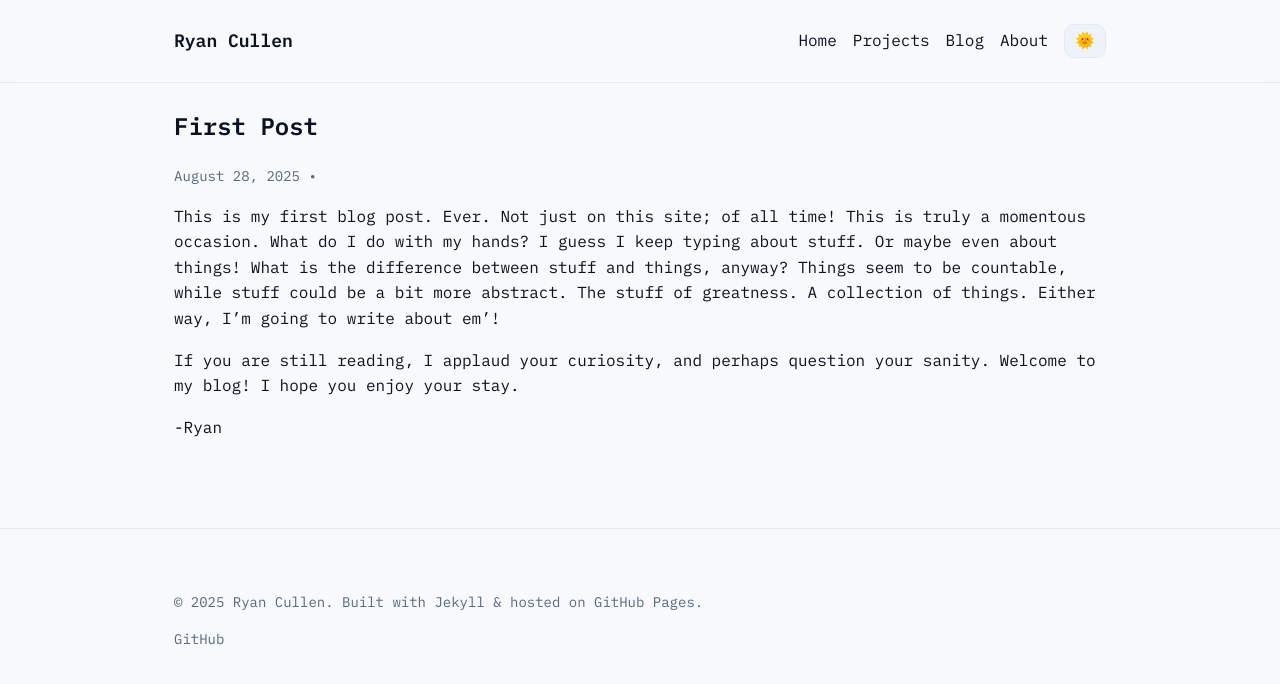
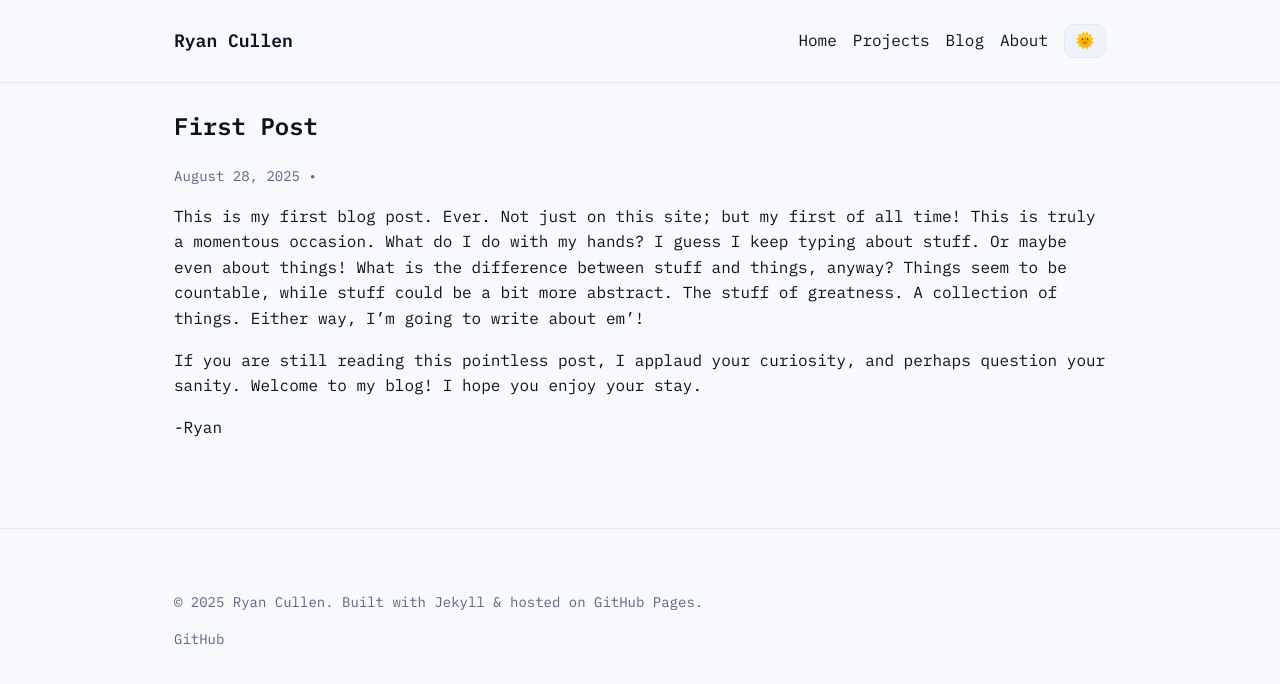
Before and after one commit to ryantcullen/ryantcullen.github.io, a Jekyll site: the page built from _posts/2025-08-28-first-post.md, in a window 1280 px wide. Shown: the top 684 px of the page. Built offline with Jekyll 4.4.1, drawn with Linux system fonts in a browser that asks for light colours.

Commit message:
Update 2025-08-28-first-post.md

```diff
--- a/_posts/2025-08-28-first-post.md
+++ b/_posts/2025-08-28-first-post.md
@@ -2,8 +2,8 @@
 title: First Post
 ---
 
-This is my first blog post. Ever. Not just on this site; of all time! This is truly a momentous occasion. What do I do with my hands? I guess I keep typing about stuff. Or maybe even about things! What is the difference between stuff and things, anyway? Things seem to be countable, while stuff could be a bit more abstract. The stuff of greatness. A collection of things. Either way, I'm going to write about em'!
+This is my first blog post. Ever. Not just on this site; but my first of all time! This is truly a momentous occasion. What do I do with my hands? I guess I keep typing about stuff. Or maybe even about things! What is the difference between stuff and things, anyway? Things seem to be countable, while stuff could be a bit more abstract. The stuff of greatness. A collection of things. Either way, I'm going to write about em'!
 
-If you are still reading, I applaud your curiosity, and perhaps question your sanity. Welcome to my blog! I hope you enjoy your stay.
+If you are still reading this pointless post, I applaud your curiosity, and perhaps question your sanity. Welcome to my blog! I hope you enjoy your stay.
 
 -Ryan
```
